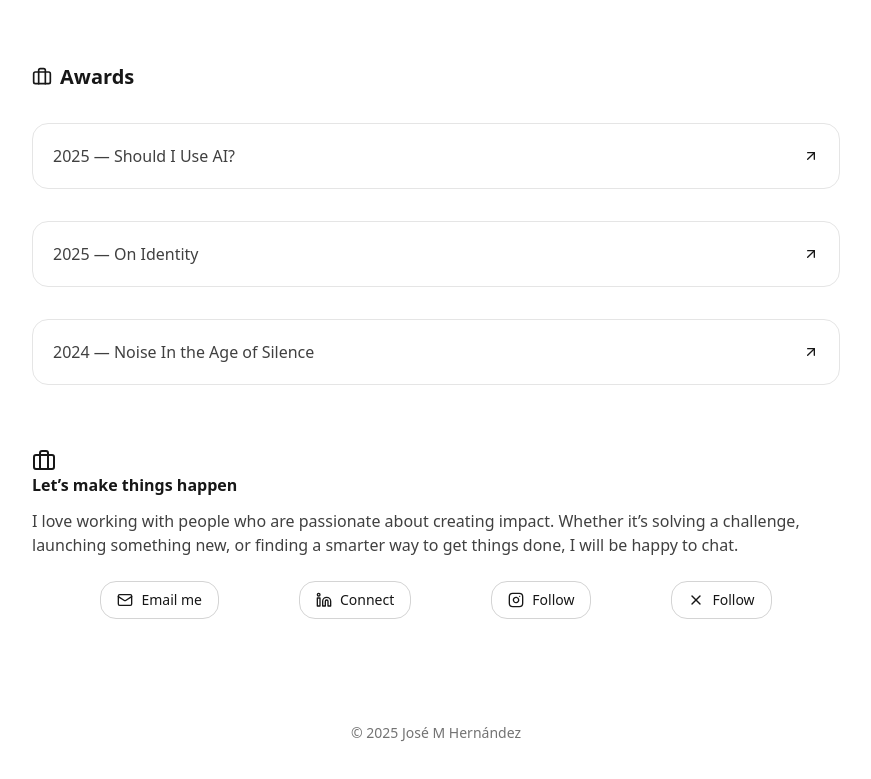
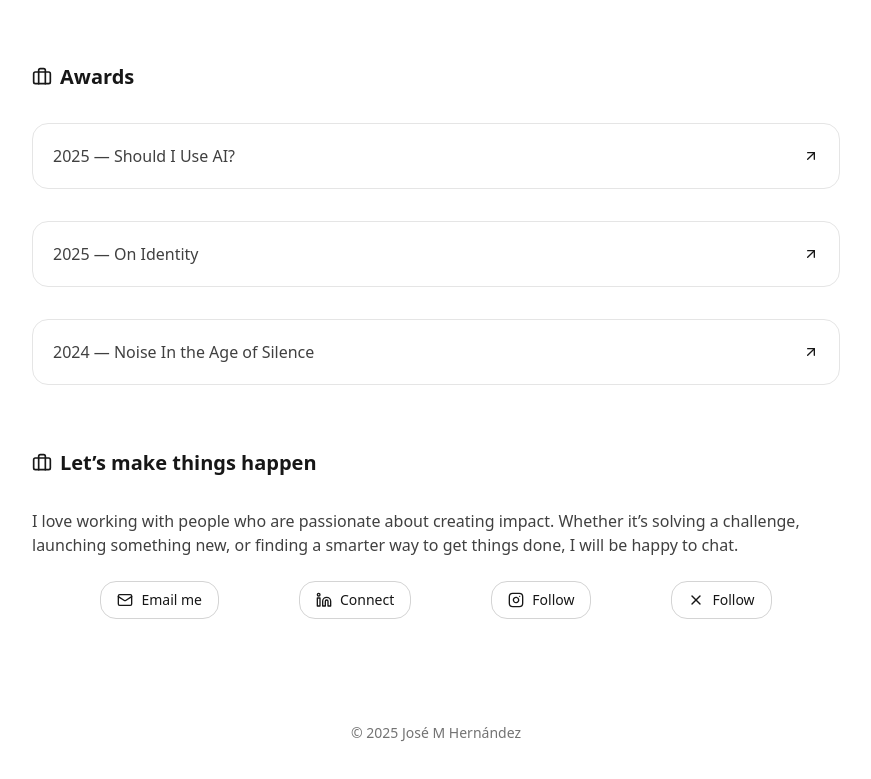
Before and after one commit to jose24xhr-sys/josemhernandez-v3, a React (Vite) app: page / in a window 1280 px wide. Shown: the part 1848-2627 px from the top of the page, without its empty margins (204-1075 px from the left). Built offline with nearby package versions, Linux system fonts and the light colour scheme.

Commit message:
Update App.jsx

```diff
--- a/src/App.jsx
+++ b/src/App.jsx
@@ -328,8 +328,8 @@ export default function App() {
   id="contact"
   className="mx-auto max-w-[52rem] px-5 md:px-3 pt-6 md:pt-8 pb-6 md:pb-8 section-fade js-reveal"
 >
-  <h2 className="section-title font-semibold">
-    <Briefcase className="section-title-icon" />
+  <h2 className="flex items-center gap-2 text-xl font-semibold mb-6 md:mb-8">
+    <Briefcase className="h-5 w-5 shrink-0" />
     Let’s make things happen
   </h2>
           <p className="mt-3 text-neutral-700 dark:text-neutral-300">
```
